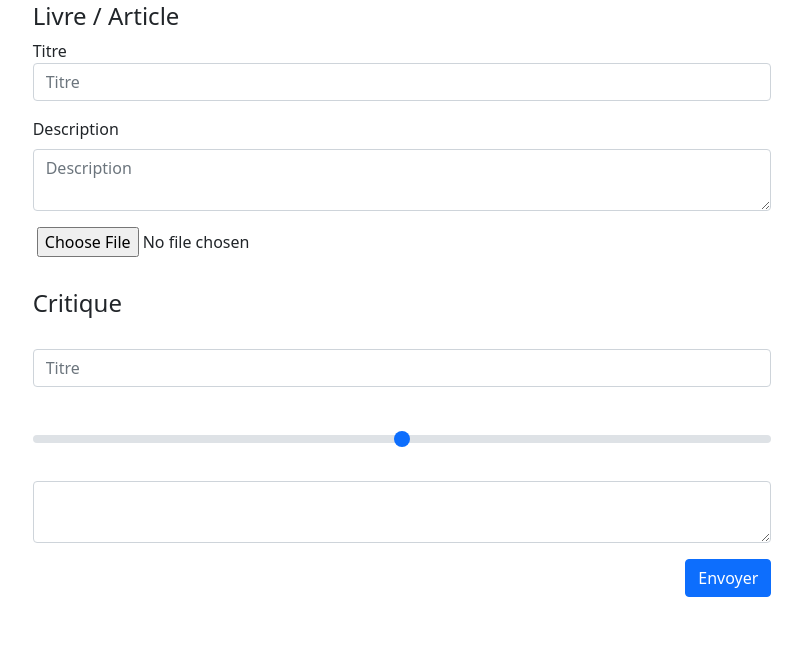
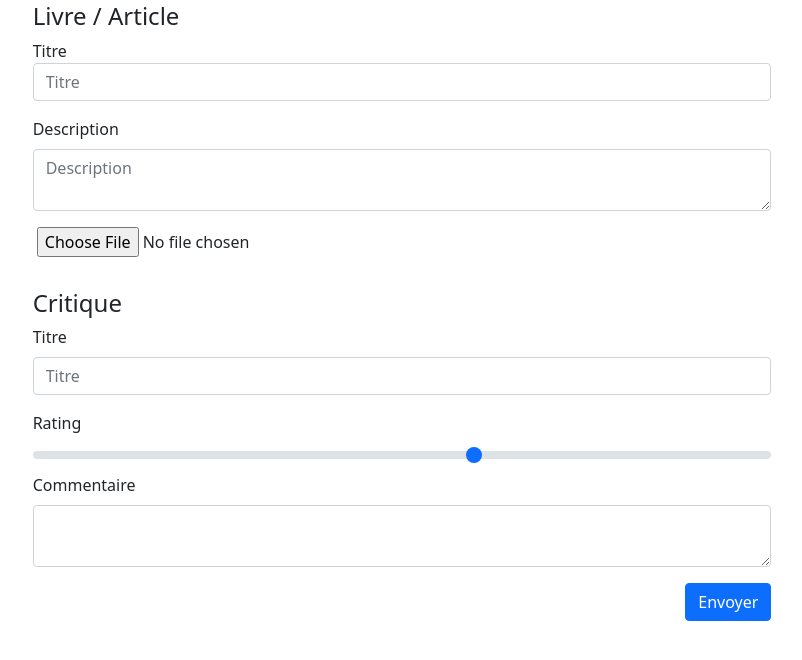
Before and after one commit to bdibon/litreview, a Django app: page /reviews/new/ in a window 1280 px wide. Shown: the part 112-772 px from the top of the page, without its empty margins (238-1040 px from the left). Run offline with Django 3.2, Linux system fonts and the light colour scheme; a user stored in the database is signed in; data comes from the database, SQL or seed files in the repository; parts of the project's set-up code (start-up, migrations or seed data) failed here and were passed over.

Commit message:
Fix bug where a user cannot create a review

```diff
--- a/litreviewcore/forms.py
+++ b/litreviewcore/forms.py
@@ -1,6 +1,5 @@
 from django.contrib.auth.forms import UserCreationForm, AuthenticationForm
 from django.forms import IntegerField, ModelForm
-from django.forms.widgets import NumberInput
 
 from .models import Review, Ticket, User
 
@@ -37,9 +36,3 @@
         model = Review
         fields = ["ticket", "headline", "rating", "body", "user"]
         labels = {"headline": "Titre", "rating": "Note", "body": "Commentaire"}
-
-    def clean_user(self):
-        return self.instance.user if self.instance else None
-
-    def clean_ticket(self):
-        return self.instance.ticket if self.instance else None
--- a/litreviewcore/templates/litreviewcore/new_review.html
+++ b/litreviewcore/templates/litreviewcore/new_review.html
@@ -100,12 +100,12 @@
                 <h3 class="h4">Critique</h3>
 
                 <div class="col-12 mb-3">
-                    <label for="{{ form.headline.id_for_label }}" class="form-label">{{ form.headline.label }}</label>
+                    <label for="{{ review_form.headline.id_for_label }}" class="form-label">{{ review_form.headline.label }}</label>
                     <input
                         type="text"
-                        maxlength="{{ form.headline.field.max_length }}"
-                        class="form-control {% if form.headline.errors %} is-invalid {% endif %}"
-                        id="{{ form.headline.id_for_label }}"
+                        maxlength="{{ review_form.headline.field.max_length }}"
+                        class="form-control {% if review_form.headline.errors %} is-invalid {% endif %}"
+                        id="{{ review_form.headline.id_for_label }}"
                         name="{{ review_form.headline.html_name }}"
                         placeholder="{{ review_form.headline.label }}"
                         aria-label="{{ review_form.headline.label }}"
@@ -124,30 +124,30 @@
                     </div>
                 </div>
                 <div class="col-12-mb-3">
-                    <label for="{{ form.rating.id_for_label }}" class="form-label">{{ form.rating.label }}</label>
+                    <label for="{{ review_form.rating.id_for_label }}" class="form-label">{{ review_form.rating.label }}</label>
                     <input
                         class="form-range"
                         type="range"
-                        min="{{ form.rating.field.min_value }}"
-                        max="{{ form.rating.field.max_value }}"
+                        min="{{ review_form.rating.field.min_value }}"
+                        max="{{ review_form.rating.field.max_value }}"
                         step="1"
-                        id="{{ form.rating.id_for_label }}"
-                        name="{{ form.rating.html_name }}"
-                        aria-label="{{ form.rating.label }}"
+                        id="{{ review_form.rating.id_for_label }}"
+                        name="{{ review_form.rating.html_name }}"
+                        aria-label="{{ review_form.rating.label }}"
                     />
                 </div>
                 <div class="col-12 mb-3">
-                    <label for="{{ form.body.id_for_label }}" class="form-label">{{ form.body.label }}</label>
+                    <label for="{{ review_form.body.id_for_label }}" class="form-label">{{ review_form.body.label }}</label>
                     <textarea
-                        class="form-control {% if form.body.errors %} is-invalid {% endif %}"
-                        id="{{ form.body.id_for_label }}"
-                        name="{{ form.body.html_name }}"
-                        aria-label="{{ form.body.label }}"
-                        aria-describedby="{{ form.body.id_for_label }}_errors"
+                        class="form-control {% if review_form.body.errors %} is-invalid {% endif %}"
+                        id="{{ review_form.body.id_for_label }}"
+                        name="{{ review_form.body.html_name }}"
+                        aria-label="{{ review_form.body.label }}"
+                        aria-describedby="{{ review_form.body.id_for_label }}_errors"
                     ></textarea>
-                    <div id="{{ form.body.id_for_label }}_errors" class="invalid-feedback">
+                    <div id="{{ review_form.body.id_for_label }}_errors" class="invalid-feedback">
 
-                        {% for error in form.body.errors %}
+                        {% for error in review_form.body.errors %}
 
                             <p>{{ error }}</p>
 
--- a/litreviewcore/views.py
+++ b/litreviewcore/views.py
@@ -196,10 +196,14 @@
 
     form = ReviewForm(
         request.POST or None,
-        instance=review,
+        initial=model_to_dict(review),
     )
     if request.method == "POST" and form.is_valid():
-        form.save()
+        review.headline = form.cleaned_data["headline"]
+        review.body = form.cleaned_data["body"]
+        review.rating = form.cleaned_data["rating"]
+        review.save()
+
         return redirect("core:user-posts")
 
     return render(
```
